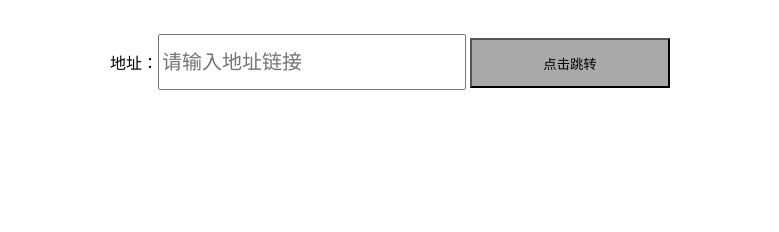
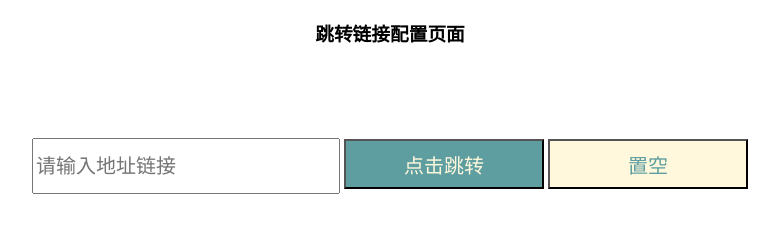
Before and after one commit to lljwdbklb/lljwdbklb.github.io, a plain HTML site: page siliao-r/index.html in a window 1280 px wide. Shown: the whole page, without its empty margins (250-1029 px from the left). Drawn offline with Linux system fonts and the light colour scheme.

Commit message:
Update index.html

```diff
--- a/siliao-r/index.html
+++ b/siliao-r/index.html
@@ -6,8 +6,13 @@
     <meta http-equiv="X-UA-Compatible" content="ie=edge">
     <title>Document</title>
     <style>
+        .sty_h3 {
+          text-align: center;
+        }
         .sty_form{
           text-align: center;
+          position: relative;
+          top: 45px;
         }
         .sty_input{
           width: 300px;
@@ -15,23 +20,34 @@
           font-size: 20px;
         }
         .sty_but {
-          width: 200px;
-          height: 50px;
-          background-color: darkgrey;
-          margin-top: 30px;
+            width: 200px;
+            height: 50px;
+            background-color: cadetblue;
+            margin-top: 30px;
+            font-size: 20px;
+            color: cornsilk;
+        }
+        .sty_but_none{
+            width: 200px;
+            height: 50px;
+            margin-top: 30px;
+            font-size: 20px;
+            background-color: cornsilk;
+            color: cadetblue;
         }
     </style>
 </head>
 <body>
     <div>
+        <h3 class="sty_h3">跳转链接配置页面</h3>
         <form class="sty_form" name="myForm" method="post">
-            地址：<input class="sty_input" name="fname" type="text" placeholder="请输入地址链接">
+            <input id="inputId" class="sty_input" name="fname" type="text" placeholder="请输入地址链接">
             <button class="sty_but" onclick="displayDate()">点击跳转</button>
+            <button class="sty_but_none" onclick="displyNone()">置空</button>
         </form>
     </div>
     <script>
         function displayDate(){
-            debugger
             var url = document.forms["myForm"]["fname"].value;
             if (url == null || url == "") {
                 alert("请输入跳转地址");
@@ -41,6 +57,9 @@
                 window.event.returnValue=false
             }
         }
+        function displyNone() {
+            document.getElementById('inputId').value = "";
+        }
         </script>
 
 </body>
```
